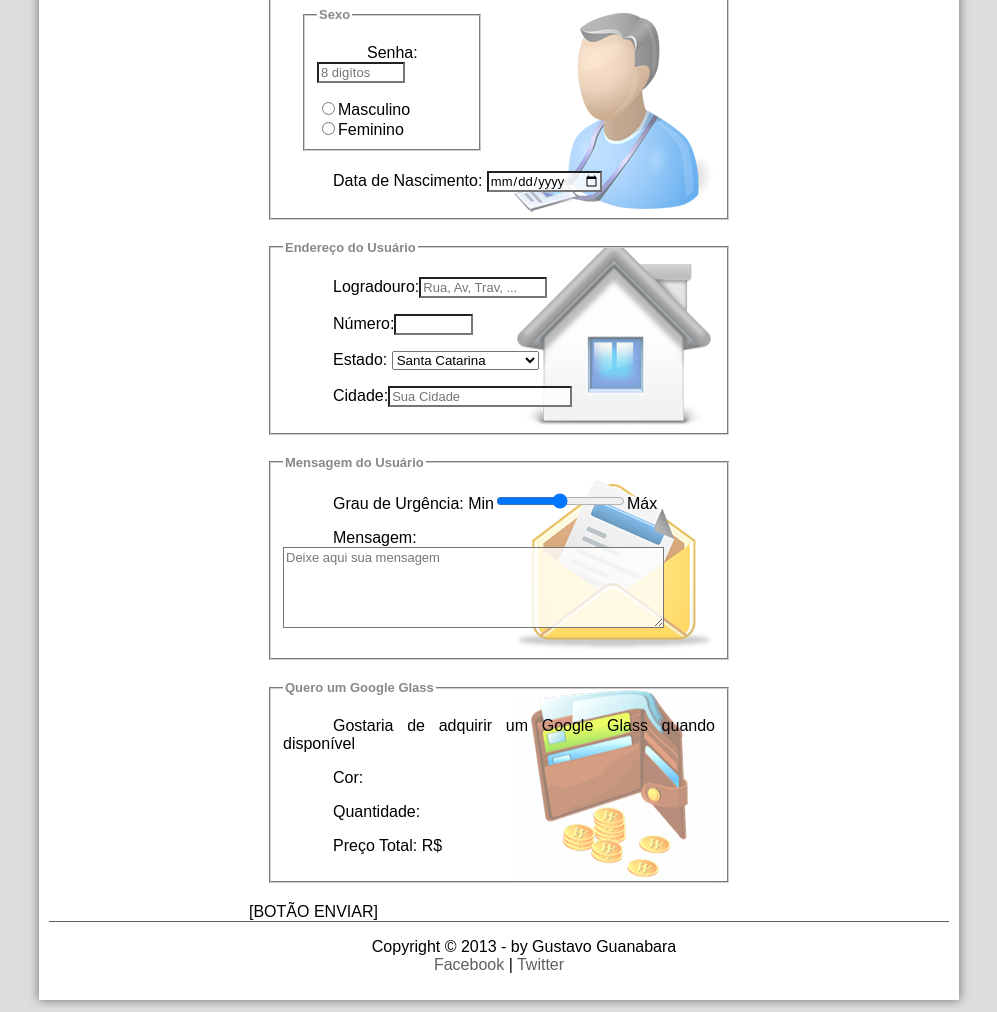
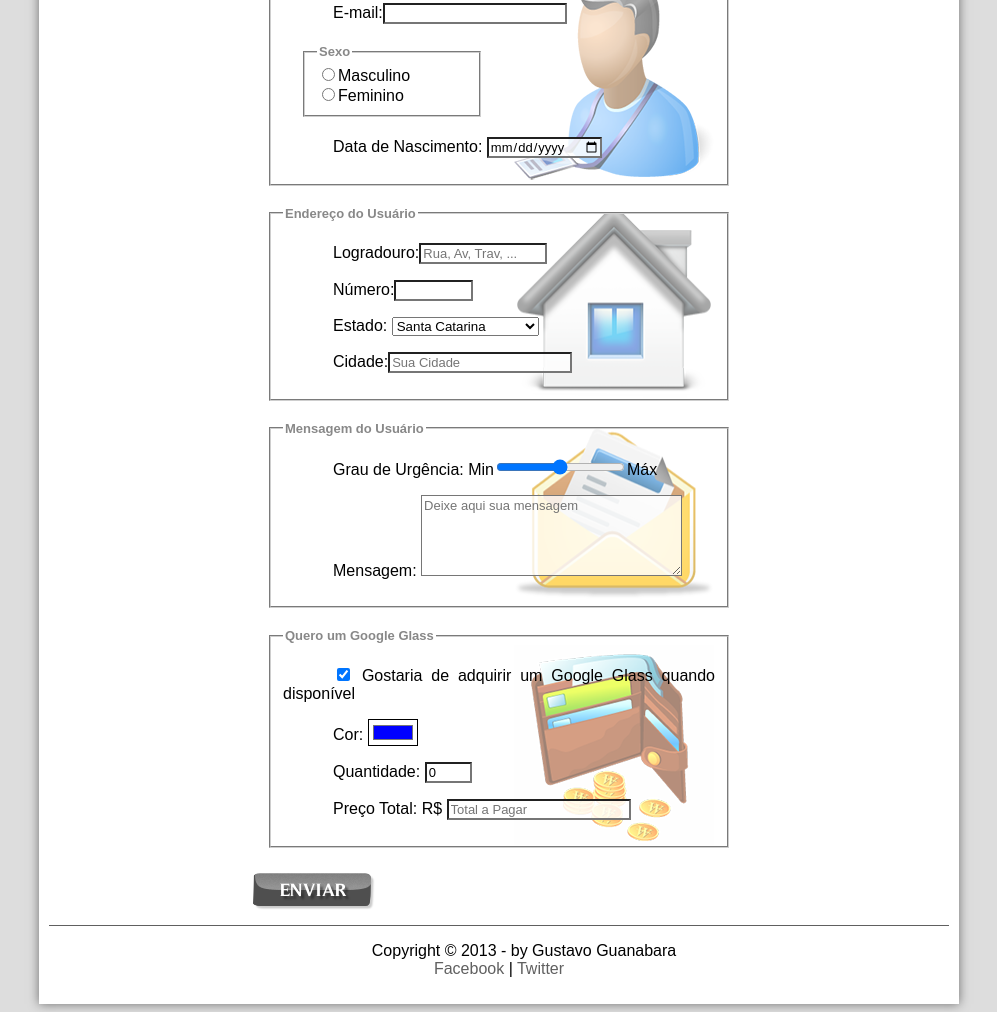
Before and after one commit to Koerichj/Guanabara, a plain HTML site: page HTML5/fale-conosco.html in a window 1280 px wide. Shown: the part 429-1441 px from the top of the page, without its empty margins (141-1138 px from the left). Drawn offline with Linux system fonts and the light colour scheme.

Commit message:
Update fale-conosco.html

```diff
--- a/HTML5/fale-conosco.html
+++ b/HTML5/fale-conosco.html
@@ -3,9 +3,17 @@
 <head>
     <meta charset="UTF-8">
     <meta name="viewport" content="width=device-width, initial-scale=1.0">
+    <title>Tudo Sobre Google Glass</title>
     <link rel="stylesheet" href="_css/estilo.css">
     <link rel="stylesheet" href="_css/form.css">
-    <title>Tudo Sobre Google Glass</title>
+    <script lang="_javascript>" src="_javascript/funcoes.js"></script>
+    <script>
+        function calc_total(){
+            var qtd = parseInt(document.getElementById('cQtd').value);
+            tot = qtd *1500;
+            document.getElementById('cTot').value = tot;
+        }
+    </script>
 </head>
 <script src="_javascript/funcoes.js"></script>
 <body>
@@ -40,14 +48,13 @@
             </hgroup>
         </header>
 
-<form method="post" id="fContato" action="mailto:jeankoerich33@gmail.com">
+<form method="post" id="fContato" action="mailto:jeankoerich33@gmail.com" oninput="calc_total();">
     <fieldset id="usuario">
         <legend>Identificação do Usuário</legend>
             <p><label for="cNome">Nome:</label><input type="text" name="tNome" id="cNome" size="20" maxlength="30" placeholder="Nome Completo"></p>
+            <p><label for="cSenha">Senha:</label><input type="password" name="tSenha" id="cSenha" size="8" maxlength="8" placeholder="8 digítos"></p>
             <p><label for="cMail">E-mail:</label><input type="email" name="tMail" id="cMail" size="20" maxlength="40"></p>
             <fieldset id="sexo">
-            <p><label for="cSenha">Senha:</label><input type="password" name="tSenha" id="cSenha" size="8" maxlength="8" placeholder="8 digítos"></p>
-
                 <legend>Sexo</legend>
                 <input type="radio" name="tSexo" id="cMasc"><label for="cMasc">Masculino</label><br>
                 <input type="radio" name="tSexo" id="cFem"><label for="cFem">Feminino</label>
@@ -88,18 +95,30 @@
             <p><label for="cUrg">Grau de Urgência:</label>
             Min<input type="range" name="tUrg" id="cUrg" min="0" max="10">Máx</p>
             <p><label for="cMsg">Mensagem:</label>
-            <textarea name="tMsg" id="cMsg" cols="45" rows="5" placeholder="Deixe aqui sua mensagem"></textarea></p>
+            <textarea name="tMsg" id="cMsg" cols="30" rows="5" placeholder="Deixe aqui sua mensagem"></textarea></p>
     </fieldset>
 
     <fieldset id="pedido">
         <legend>Quero um Google Glass</legend>
-            <p><label for="cPed">Gostaria de adquirir um Google Glass quando disponível</label></p>
-            <p><label for="cCor">Cor:</label></p>
-            <p><label for="cQtd">Quantidade:</label></p>
-            <p><label for="cTot">Preço Total: R$</label></p>
+            <p>
+                <input type="checkbox" name="tPed" id="cPed" checked>
+                <label for="cPed">Gostaria de adquirir um Google Glass quando disponível</label>
+            </p>
+            <p>
+                <label for="cCor">Cor:</label>
+                <input type="color" name="tCor" id="cCor" value="#0000ff">
+            </p>
+            <p>
+                <label for="cQtd">Quantidade:</label>
+                <input type="number" name="tQtd" id="cQtd" min="0" max="5" value="0">
+            </p>
+            <p>
+                <label for="cTot">Preço Total: R$</label>
+                <input type="text" name="tTot" id="cTot" placeholder="Total a Pagar" readonly>
+            </p>
     </fieldset>
 
-    [BOTÃO ENVIAR]
+    <input type="image" name="tEnviar" src="_imagens/botao-enviar.png">
 </form>
 
     </article>
```
